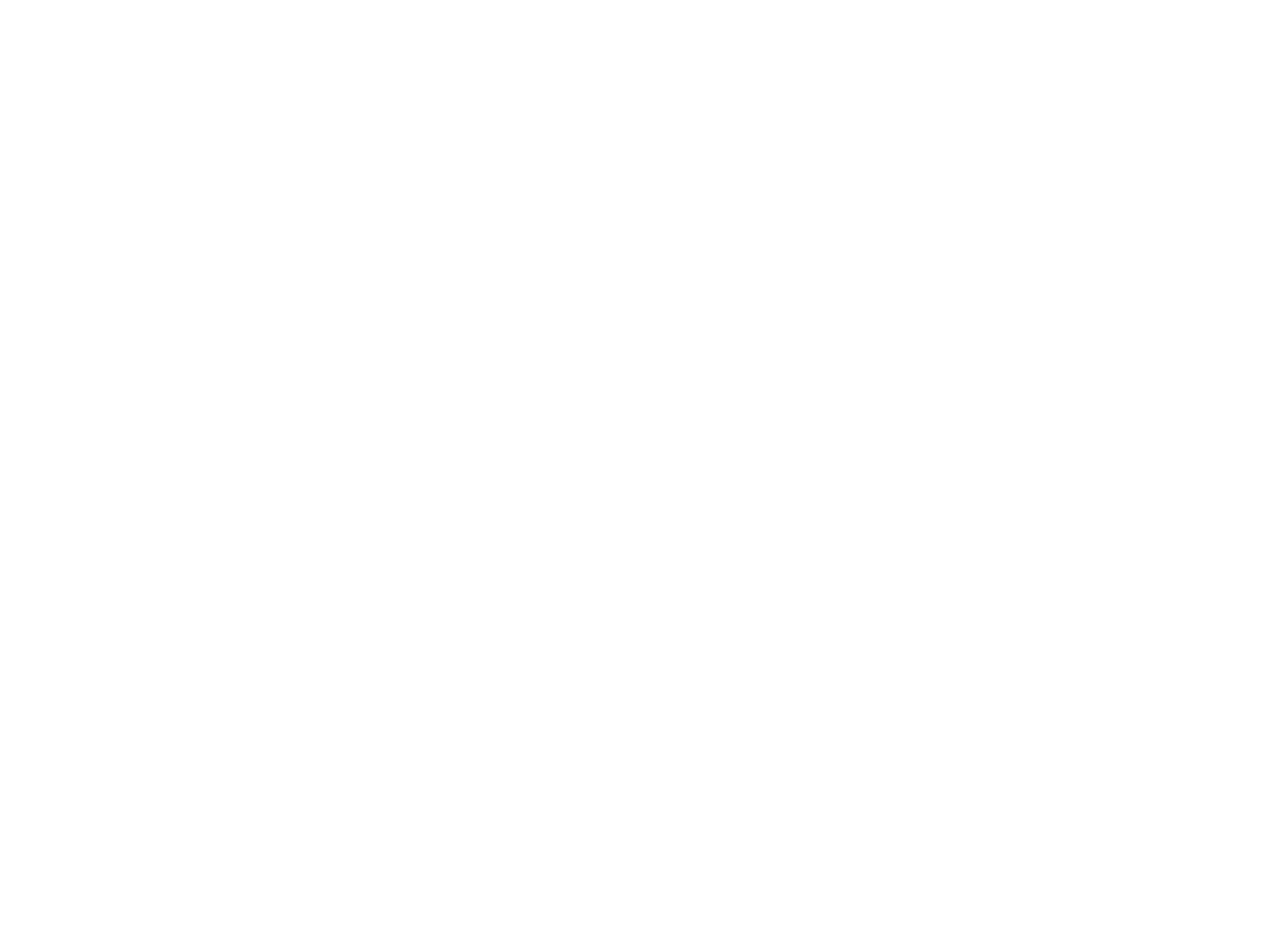
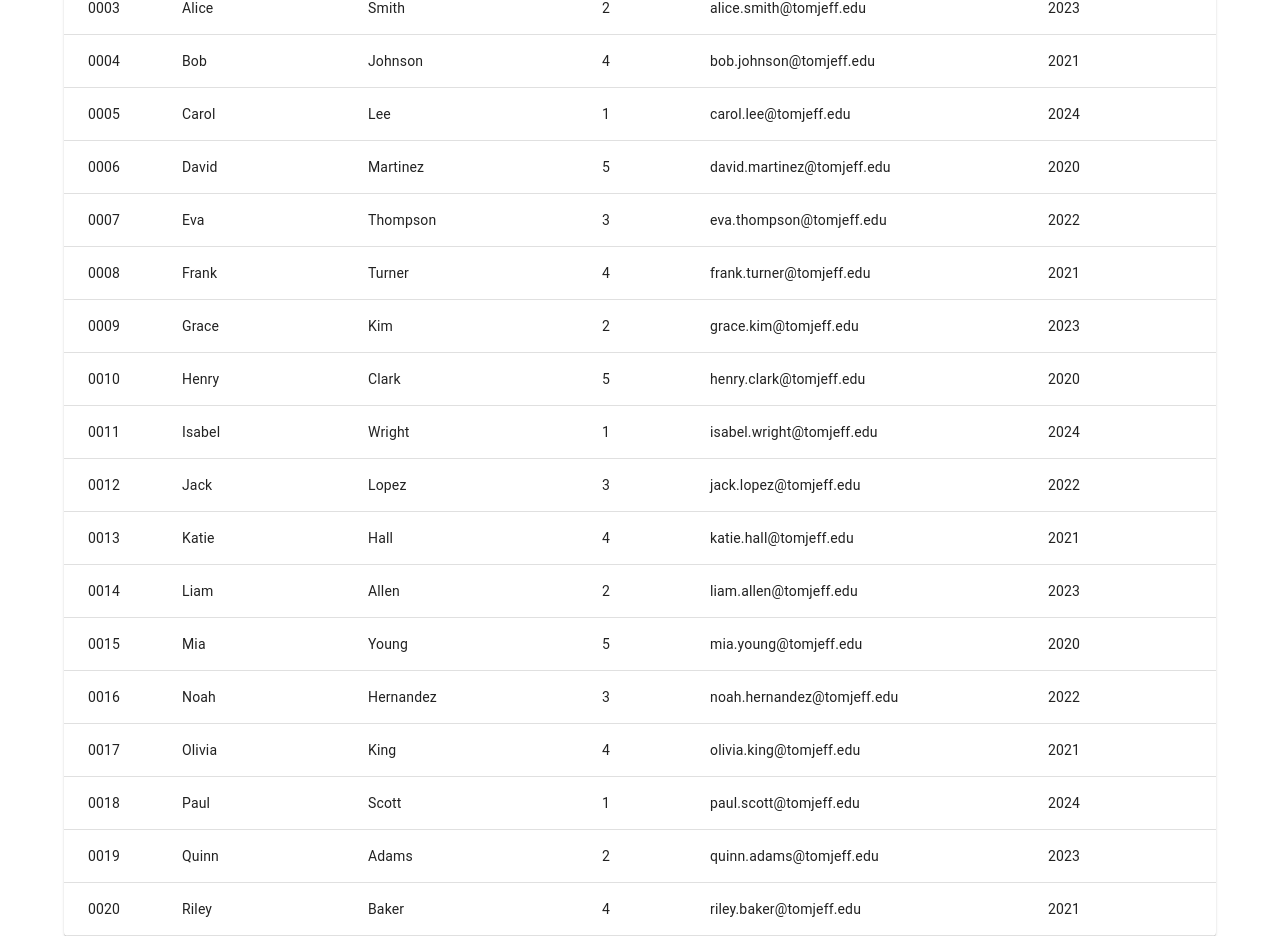
Before and after one commit to Henok-foslyk/Thomas-Jefferson-Elementary-School-Dashboard, a React (Vite) app: page /students in a window 1280 px wide. Shown: the part 317-1253 px from the top of the page. Before the commit the page ends 800 px from the top, so only its background shows below. Built offline with nearby package versions, Linux system fonts and the light colour scheme.

Commit message:
Fixed table layout of students

```diff
--- a/src/routes/StudentDirectory.jsx
+++ b/src/routes/StudentDirectory.jsx
@@ -28,6 +28,150 @@ const studentsData = [
     last: "Doe",
     year: "4",
     email: "jane.doe@tomjeff.edu",
+    enrollmentYear: "2021",
+  },
+  {
+    id: "0003",
+    first: "Alice",
+    last: "Smith",
+    year: "2",
+    email: "alice.smith@tomjeff.edu",
+    enrollmentYear: "2023",
+  },
+  {
+    id: "0004",
+    first: "Bob",
+    last: "Johnson",
+    year: "4",
+    email: "bob.johnson@tomjeff.edu",
+    enrollmentYear: "2021",
+  },
+  {
+    id: "0005",
+    first: "Carol",
+    last: "Lee",
+    year: "1",
+    email: "carol.lee@tomjeff.edu",
+    enrollmentYear: "2024",
+  },
+  {
+    id: "0006",
+    first: "David",
+    last: "Martinez",
+    year: "5",
+    email: "david.martinez@tomjeff.edu",
+    enrollmentYear: "2020",
+  },
+  {
+    id: "0007",
+    first: "Eva",
+    last: "Thompson",
+    year: "3",
+    email: "eva.thompson@tomjeff.edu",
+    enrollmentYear: "2022",
+  },
+  {
+    id: "0008",
+    first: "Frank",
+    last: "Turner",
+    year: "4",
+    email: "frank.turner@tomjeff.edu",
+    enrollmentYear: "2021",
+  },
+  {
+    id: "0009",
+    first: "Grace",
+    last: "Kim",
+    year: "2",
+    email: "grace.kim@tomjeff.edu",
+    enrollmentYear: "2023",
+  },
+  {
+    id: "0010",
+    first: "Henry",
+    last: "Clark",
+    year: "5",
+    email: "henry.clark@tomjeff.edu",
+    enrollmentYear: "2020",
+  },
+  {
+    id: "0011",
+    first: "Isabel",
+    last: "Wright",
+    year: "1",
+    email: "isabel.wright@tomjeff.edu",
+    enrollmentYear: "2024",
+  },
+  {
+    id: "0012",
+    first: "Jack",
+    last: "Lopez",
+    year: "3",
+    email: "jack.lopez@tomjeff.edu",
+    enrollmentYear: "2022",
+  },
+  {
+    id: "0013",
+    first: "Katie",
+    last: "Hall",
+    year: "4",
+    email: "katie.hall@tomjeff.edu",
+    enrollmentYear: "2021",
+  },
+  {
+    id: "0014",
+    first: "Liam",
+    last: "Allen",
+    year: "2",
+    email: "liam.allen@tomjeff.edu",
+    enrollmentYear: "2023",
+  },
+  {
+    id: "0015",
+    first: "Mia",
+    last: "Young",
+    year: "5",
+    email: "mia.young@tomjeff.edu",
+    enrollmentYear: "2020",
+  },
+  {
+    id: "0016",
+    first: "Noah",
+    last: "Hernandez",
+    year: "3",
+    email: "noah.hernandez@tomjeff.edu",
+    enrollmentYear: "2022",
+  },
+  {
+    id: "0017",
+    first: "Olivia",
+    last: "King",
+    year: "4",
+    email: "olivia.king@tomjeff.edu",
+    enrollmentYear: "2021",
+  },
+  {
+    id: "0018",
+    first: "Paul",
+    last: "Scott",
+    year: "1",
+    email: "paul.scott@tomjeff.edu",
+    enrollmentYear: "2024",
+  },
+  {
+    id: "0019",
+    first: "Quinn",
+    last: "Adams",
+    year: "2",
+    email: "quinn.adams@tomjeff.edu",
+    enrollmentYear: "2023",
+  },
+  {
+    id: "0020",
+    first: "Riley",
+    last: "Baker",
+    year: "4",
+    email: "riley.baker@tomjeff.edu",
     enrollmentYear: "2021",
   },
 ];
@@ -73,10 +217,10 @@ export default function StudentDirectory() {
         </Typography>
 
         <TableContainer component={Paper}>
-          <Table>
+          <Table sx={{ tableLayout: "fixed", width: "100%" }}>
             <TableHead sx={{ backgroundColor: "#ddd" }}>
               <TableRow>
-                <TableCell>
+                <TableCell sx={{ px: 3, width: 70 }}>
                   <TableSortLabel
                     active={sortConfig.key === "id"}
                     direction={sortConfig.key === "id" ? sortConfig.direction : "asc"}
@@ -85,7 +229,7 @@ export default function StudentDirectory() {
                     <strong>ID</strong>
                   </TableSortLabel>
                 </TableCell>
-                <TableCell>
+                <TableCell sx={{ px: 0, width: 170 }}>
                   <TableSortLabel
                     active={sortConfig.key === "first"}
                     direction={sortConfig.key === "first" ? sortConfig.direction : "asc"}
@@ -94,7 +238,7 @@ export default function StudentDirectory() {
                     <strong>First</strong>
                   </TableSortLabel>
                 </TableCell>
-                <TableCell>
+                <TableCell sx={{ px: 2, width: 170 }}>
                   <TableSortLabel
                     active={sortConfig.key === "last"}
                     direction={sortConfig.key === "last" ? sortConfig.direction : "asc"}
@@ -103,7 +247,7 @@ export default function StudentDirectory() {
                     <strong>Last</strong>
                   </TableSortLabel>
                 </TableCell>
-                <TableCell>
+                <TableCell sx={{ px: 5, width: 60 }}>
                   <TableSortLabel
                     active={sortConfig.key === "year"}
                     direction={sortConfig.key === "year" ? sortConfig.direction : "asc"}
@@ -112,10 +256,10 @@ export default function StudentDirectory() {
                     <strong>Year</strong>
                   </TableSortLabel>
                 </TableCell>
-                <TableCell>
+                <TableCell sx={{ px: 2, width: 250 }}>
                   <strong>Email</strong>
                 </TableCell>
-                <TableCell>
+                <TableCell sx={{ px: 9 }}>
                   <TableSortLabel
                     active={sortConfig.key === "enrollmentYear"}
                     direction={sortConfig.key === "enrollmentYear" ? sortConfig.direction : "asc"}
@@ -130,12 +274,39 @@ export default function StudentDirectory() {
             <TableBody>
               {sortedStudents.map((student) => (
                 <TableRow key={student.id}>
-                  <TableCell>{student.id}</TableCell>
-                  <TableCell>{student.first}</TableCell>
-                  <TableCell>{student.last}</TableCell>
-                  <TableCell>{student.year}</TableCell>
-                  <TableCell>{student.email}</TableCell>
-                  <TableCell>{student.enrollmentYear}</TableCell>
+                  <TableCell sx={{ px: 3 }}>{student.id}</TableCell>
+                  <TableCell
+                    sx={{
+                      px: 0,
+                      overflow: "hidden",
+                      textOverflow: "ellipsis",
+                      whiteSpace: "nowrap",
+                    }}
+                  >
+                    {student.first}
+                  </TableCell>
+                  <TableCell
+                    sx={{
+                      px: 2,
+                      overflow: "hidden",
+                      textOverflow: "ellipsis",
+                      whiteSpace: "nowrap",
+                    }}
+                  >
+                    {student.last}
+                  </TableCell>
+                  <TableCell sx={{ px: 6 }}>{student.year}</TableCell>
+                  <TableCell
+                    sx={{
+                      px: 2,
+                      overflow: "hidden",
+                      textOverflow: "ellipsis",
+                      whiteSpace: "nowrap",
+                    }}
+                  >
+                    {student.email}
+                  </TableCell>
+                  <TableCell sx={{ px: 9 }}>{student.enrollmentYear}</TableCell>
                 </TableRow>
               ))}
             </TableBody>
```
